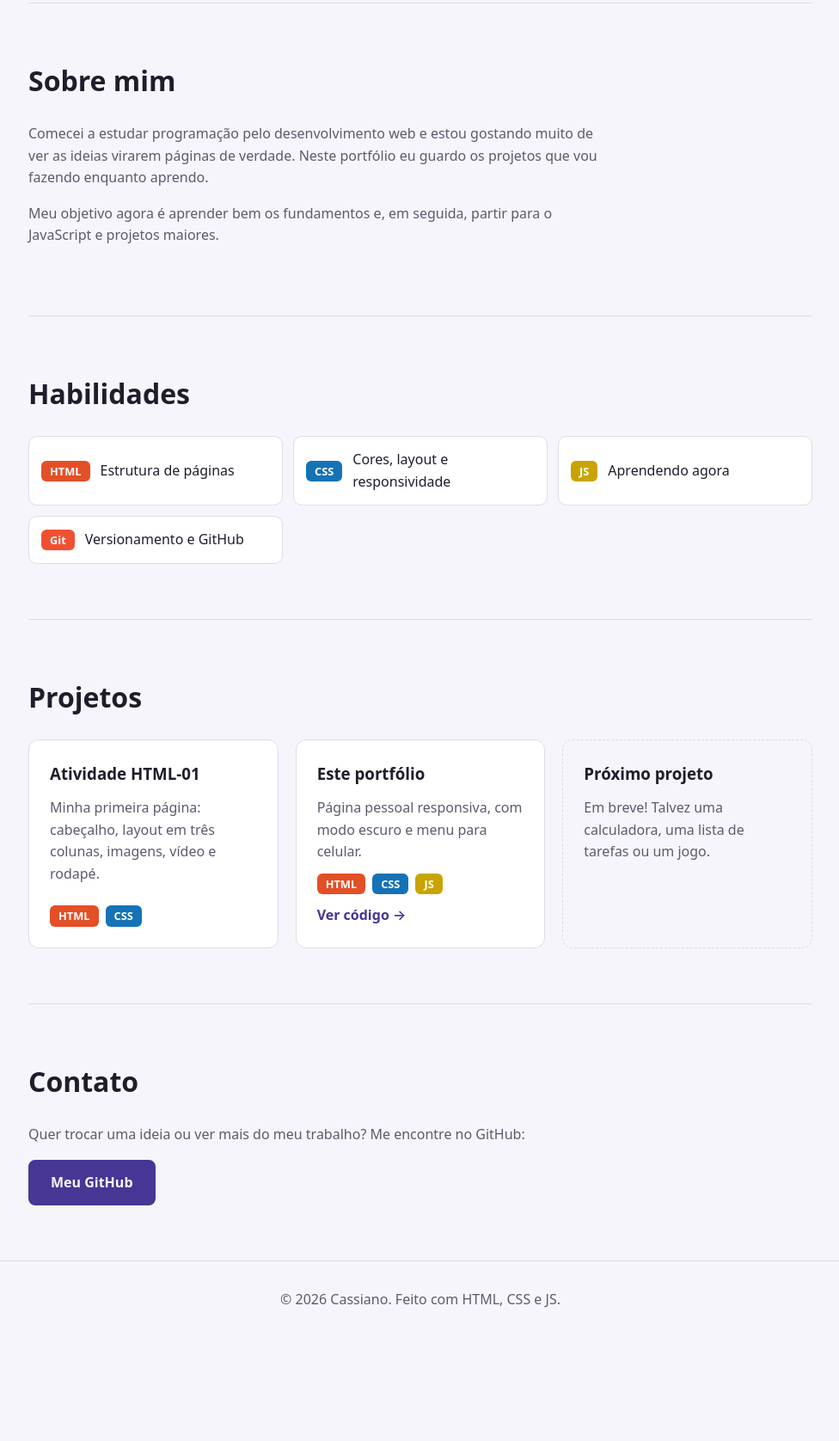
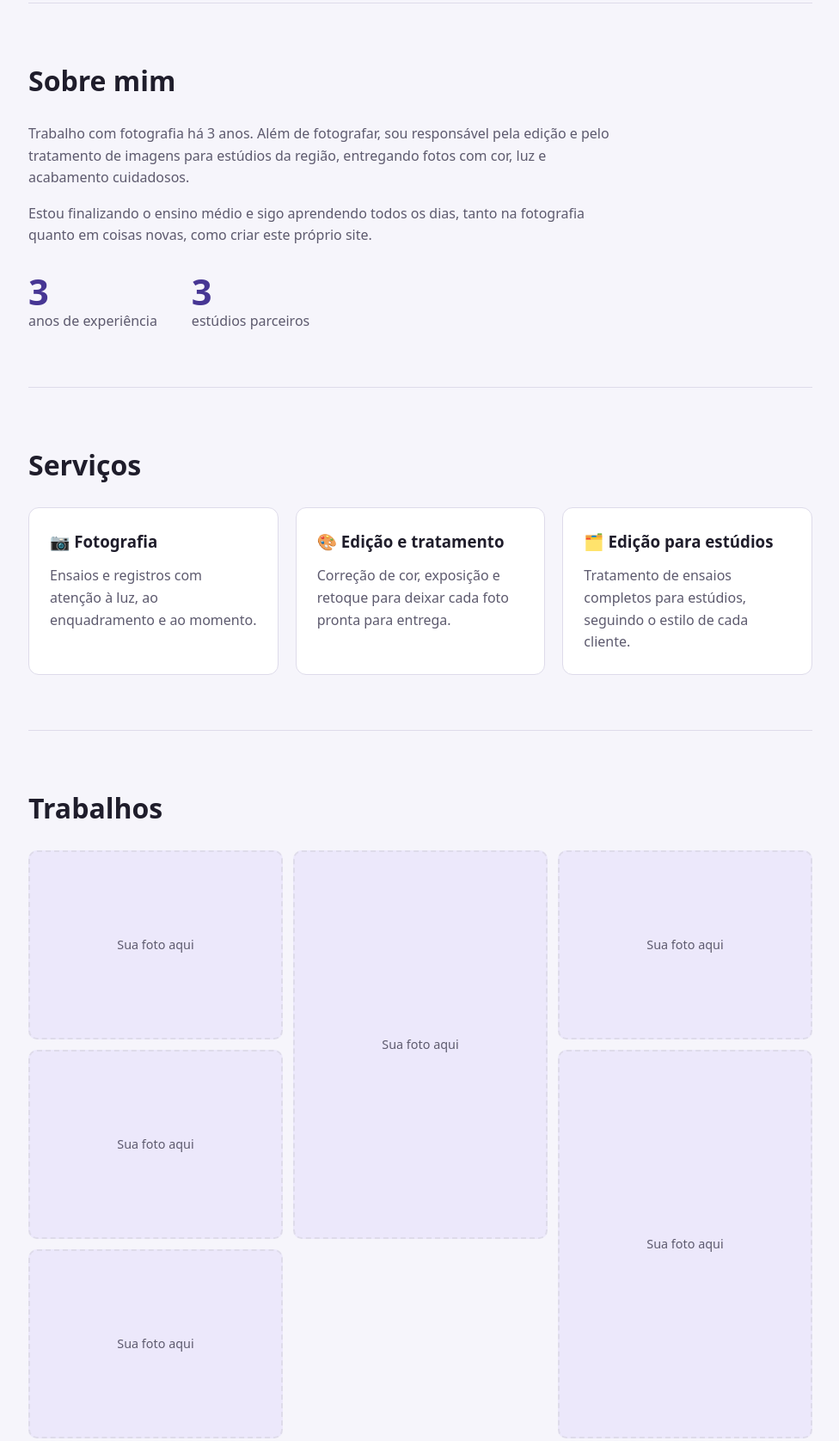
Before and after one commit to cassianoba112-web/cassiano, a plain HTML site: page index.html in a window 1280 px wide. Shown: the part 706-2382 px from the top of the page at 86% size, without its empty margins (151-1127 px from the left). Before the commit the page ends 2263 px from the top, so only its background shows below. Drawn offline with Linux system fonts and the light colour scheme.

Commit message:
Transforma o site em portfólio de fotografia e edição
Troca as seções de programação por Sobre, Serviços, Trabalhos (galeria
e estúdios parceiros) e Contato.

Co-Authored-By: Claude Opus 5.5 <noreply@anthropic.com>
Claude-Session: https://claude.ai/code/session_01DM3PUie2W7bKGmMM9kgBx3

```diff
--- a/index.html
+++ b/index.html
@@ -5,8 +5,8 @@
     <meta charset="UTF-8">
     <!-- Faz a página se adaptar à tela do celular -->
     <meta name="viewport" content="width=device-width, initial-scale=1.0">
-    <title>Cassiano | Portfólio</title>
-    <meta name="description" content="Portfólio pessoal do Cassiano: projetos de HTML, CSS e JavaScript.">
+    <title>Cassiano | Fotografia e Edição</title>
+    <meta name="description" content="Cassiano: fotógrafo e editor de fotos com 3 anos de experiência.">
     <!-- Liga o arquivo de estilos (CSS) -->
     <link rel="stylesheet" href="style.css">
 </head>
@@ -21,8 +21,8 @@
 
         <nav class="menu">
             <a href="#sobre">Sobre</a>
-            <a href="#habilidades">Habilidades</a>
-            <a href="#projetos">Projetos</a>
+            <a href="#servicos">Serviços</a>
+            <a href="#trabalhos">Trabalhos</a>
             <a href="#contato">Contato</a>
         </nav>
     </header>
@@ -30,12 +30,11 @@
     <main>
         <!-- ===== INÍCIO: a primeira coisa que a pessoa vê ===== -->
         <section id="inicio" class="inicio">
-            <p class="saudacao">Olá, eu sou</p>
+            <p class="saudacao">Fotografia e edição</p>
             <h1>Cassiano</h1>
-            <!-- TROQUE: escreva uma frase curta sobre você -->
-            <p class="frase">Estudante de desenvolvimento web, aprendendo a criar páginas com HTML, CSS e JavaScript.</p>
+            <p class="frase">Fotógrafo e editor de fotos há 3 anos. Cuido de cada imagem para que ela conte a história do jeito certo.</p>
             <div class="botoes">
-                <a href="#projetos" class="botao">Ver projetos</a>
+                <a href="#trabalhos" class="botao">Ver trabalhos</a>
                 <a href="#contato" class="botao botao-contorno">Fale comigo</a>
             </div>
         </section>
@@ -43,76 +42,94 @@
         <!-- ===== SOBRE MIM ===== -->
         <section id="sobre" class="secao">
             <h2>Sobre mim</h2>
-            <!-- TROQUE: conte um pouco da sua história -->
             <p>
-                Comecei a estudar programação pelo desenvolvimento web e estou
-                gostando muito de ver as ideias virarem páginas de verdade.
-                Neste portfólio eu guardo os projetos que vou fazendo
-                enquanto aprendo.
+                Trabalho com fotografia há 3 anos. Além de fotografar, sou
+                responsável pela edição e pelo tratamento de imagens para
+                estúdios da região, entregando fotos com cor, luz e
+                acabamento cuidadosos.
             </p>
             <p>
-                Meu objetivo agora é aprender bem os fundamentos e, em seguida,
-                partir para o JavaScript e projetos maiores.
+                Estou finalizando o ensino médio e sigo aprendendo todos os
+                dias, tanto na fotografia quanto em coisas novas, como criar
+                este próprio site.
             </p>
+            <!-- Números de destaque. Para mudar, edite o texto dentro de <strong> e <span> -->
+            <div class="numeros">
+                <div><strong>3</strong><span>anos de experiência</span></div>
+                <div><strong>3</strong><span>estúdios parceiros</span></div>
+            </div>
         </section>
 
-        <!-- ===== HABILIDADES ===== -->
-        <section id="habilidades" class="secao">
-            <h2>Habilidades</h2>
-            <!-- Para adicionar uma habilidade, copie uma linha <li> -->
-            <ul class="habilidades">
-                <li><span class="tag tag-html">HTML</span> Estrutura de páginas</li>
-                <li><span class="tag tag-css">CSS</span> Cores, layout e responsividade</li>
-                <li><span class="tag tag-js">JS</span> Aprendendo agora</li>
-                <li><span class="tag tag-git">Git</span> Versionamento e GitHub</li>
-            </ul>
-        </section>
-
-        <!-- ===== PROJETOS ===== -->
-        <section id="projetos" class="secao">
-            <h2>Projetos</h2>
-            <!-- Cada <article> é um cartão. Para adicionar um projeto, copie um <article> inteiro -->
-            <div class="projetos">
+        <!-- ===== SERVIÇOS ===== -->
+        <section id="servicos" class="secao">
+            <h2>Serviços</h2>
+            <!-- Para adicionar um serviço, copie um <article> inteiro -->
+            <div class="servicos">
                 <article class="cartao">
-                    <h3>Atividade HTML-01</h3>
-                    <p>Minha primeira página: cabeçalho, layout em três colunas, imagens, vídeo e rodapé.</p>
-                    <div class="cartao-tags">
-                        <span class="tag tag-html">HTML</span>
-                        <span class="tag tag-css">CSS</span>
-                    </div>
+                    <h3>📷 Fotografia</h3>
+                    <p>Ensaios e registros com atenção à luz, ao enquadramento e ao momento.</p>
                 </article>
-
                 <article class="cartao">
-                    <h3>Este portfólio</h3>
-                    <p>Página pessoal responsiva, com modo escuro e menu para celular.</p>
-                    <div class="cartao-tags">
-                        <span class="tag tag-html">HTML</span>
-                        <span class="tag tag-css">CSS</span>
-                        <span class="tag tag-js">JS</span>
-                    </div>
-                    <a href="https://github.com/cassianoba112-web/cassiano" target="_blank" rel="noopener">Ver código →</a>
+                    <h3>🎨 Edição e tratamento</h3>
+                    <p>Correção de cor, exposição e retoque para deixar cada foto pronta para entrega.</p>
                 </article>
-
-                <article class="cartao cartao-vazio">
-                    <h3>Próximo projeto</h3>
-                    <p>Em breve! Talvez uma calculadora, uma lista de tarefas ou um jogo.</p>
+                <article class="cartao">
+                    <h3>🗂️ Edição para estúdios</h3>
+                    <p>Tratamento de ensaios completos para estúdios, seguindo o estilo de cada cliente.</p>
                 </article>
             </div>
         </section>
 
+        <!-- ===== TRABALHOS: galeria + estúdios ===== -->
+        <section id="trabalhos" class="secao">
+            <h2>Trabalhos</h2>
+
+            <!--
+                GALERIA DE FOTOS
+                Hoje os quadrados são só espaços reservados.
+                Para colocar uma foto sua:
+                  1. Crie uma pasta chamada "fotos" no repositório e envie suas fotos para ela.
+                  2. Troque um <div class="foto vazia">...</div> por:
+                     <img class="foto" src="fotos/nome-da-foto.jpg" alt="Descreva a foto aqui">
+                Dica: use fotos em .jpg com até uns 1500px de largura para o site carregar rápido.
+            -->
+            <div class="galeria">
+                <div class="foto vazia">Sua foto aqui</div>
+                <div class="foto vazia alta">Sua foto aqui</div>
+                <div class="foto vazia">Sua foto aqui</div>
+                <div class="foto vazia">Sua foto aqui</div>
+                <div class="foto vazia alta">Sua foto aqui</div>
+                <div class="foto vazia">Sua foto aqui</div>
+            </div>
+
+            <h3 class="subtitulo">Estúdios com quem trabalho</h3>
+            <p>Faço a edição de fotos para:</p>
+            <ul class="clientes">
+                <li>Centercollor</li>
+                <li>Melancia Fotografia</li>
+                <li>Estúdio Fernanda Charane</li>
+            </ul>
+        </section>
+
         <!-- ===== CONTATO ===== -->
-        <!-- Dica: evite colocar telefone ou endereço pessoal em sites públicos -->
+        <!--
+            Dica de segurança: evite colocar telefone ou endereço pessoal em sites públicos.
+            Se quiser, coloque o link do seu Instagram profissional copiando a linha do GitHub
+            e trocando o endereço, por exemplo: https://instagram.com/seu_usuario
+        -->
         <section id="contato" class="secao">
             <h2>Contato</h2>
-            <p>Quer trocar uma ideia ou ver mais do meu trabalho? Me encontre no GitHub:</p>
-            <a href="https://github.com/cassianoba112-web" class="botao" target="_blank" rel="noopener">Meu GitHub</a>
+            <p>Quer fazer um ensaio ou precisa de edição para o seu estúdio? Me chame:</p>
+            <div class="botoes">
+                <a href="https://github.com/cassianoba112-web" class="botao" target="_blank" rel="noopener">Meu GitHub</a>
+            </div>
         </section>
     </main>
 
     <!-- ===== RODAPÉ ===== -->
     <footer class="rodape">
         <!-- O ano é preenchido automaticamente pelo JavaScript -->
-        <p>© <span id="ano"></span> Cassiano. Feito com HTML, CSS e JS.</p>
+        <p>© <span id="ano"></span> Cassiano · Fotografia e edição</p>
     </footer>
 
     <!-- Liga o arquivo de JavaScript (fica no fim para a página carregar primeiro) -->
--- a/style.css
+++ b/style.css
@@ -180,47 +180,93 @@ main {
 }
 
 /* =========================================================
-   HABILIDADES E TAGS
+   NÚMEROS DE DESTAQUE (na seção Sobre)
    ========================================================= */
-.habilidades {
+.numeros {
+    display: flex;
+    flex-wrap: wrap;
+    gap: 40px;
+    margin-top: 32px;
+}
+
+.numeros strong {
+    display: block;
+    font-size: 2.6rem;
+    line-height: 1;
+    color: var(--destaque);
+}
+
+.numeros span {
+    color: var(--texto-suave);
+}
+
+/* =========================================================
+   SERVIÇOS
+   grid + auto-fit: os cartões se reorganizam sozinhos
+   (3 colunas no PC, 1 no celular)
+   ========================================================= */
+.servicos {
+    display: grid;
+    grid-template-columns: repeat(auto-fit, minmax(240px, 1fr));
+    gap: 20px;
+}
+
+/* =========================================================
+   GALERIA DE FOTOS
+   ========================================================= */
+.galeria {
+    display: grid;
+    grid-template-columns: repeat(auto-fill, minmax(220px, 1fr));
+    grid-auto-rows: 220px;
+    grid-auto-flow: dense; /* encaixa as fotos nos espaços vazios */
+    gap: 12px;
+    margin-bottom: 48px;
+}
+
+.foto {
+    width: 100%;
+    height: 100%;
+    object-fit: cover; /* a foto preenche o quadro sem distorcer */
+    border-radius: 10px;
+}
+
+/* Fotos verticais: ocupam duas linhas de altura */
+.foto.alta {
+    grid-row: span 2;
+}
+
+/* Quadro vazio (espaço reservado até você colocar a foto) */
+.foto.vazia {
+    display: flex;
+    align-items: center;
+    justify-content: center;
+    background-color: var(--destaque-claro);
+    border: 2px dashed var(--borda);
+    color: var(--texto-suave);
+    font-size: 0.9rem;
+}
+
+/* =========================================================
+   ESTÚDIOS PARCEIROS
+   ========================================================= */
+.subtitulo {
+    font-size: 1.3rem;
+    margin-bottom: 8px;
+}
+
+.clientes {
     list-style: none;
-    display: grid;
-    grid-template-columns: repeat(auto-fit, minmax(220px, 1fr));
+    display: flex;
+    flex-wrap: wrap;
     gap: 12px;
 }
 
-.habilidades li {
-    display: flex;
-    align-items: center;
-    gap: 12px;
-    padding: 14px;
+.clientes li {
+    padding: 10px 18px;
     background-color: var(--fundo-cartao);
     border: 1px solid var(--borda);
-    border-radius: 10px;
-}
-
-.tag {
-    padding: 2px 10px;
-    border-radius: 6px;
-    font-size: 0.8rem;
-    font-weight: 700;
-    color: #fff;
-}
-
-.tag-html { background-color: #e34f26; }
-.tag-css  { background-color: #1572b6; }
-.tag-js   { background-color: #c9a400; }
-.tag-git  { background-color: #f05032; }
-
-/* =========================================================
-   PROJETOS
-   grid + auto-fit: os cartões se reorganizam sozinhos
-   (3 colunas no PC, 1 no celular)
-   ========================================================= */
-.projetos {
-    display: grid;
-    grid-template-columns: repeat(auto-fit, minmax(260px, 1fr));
-    gap: 20px;
+    border-radius: 999px; /* deixa as pontas bem redondas */
+    font-weight: 600;
 }
 
 .cartao {
@@ -241,22 +287,6 @@ main {
 
 .cartao p {
     margin: 0;
-    flex-grow: 1; /* empurra tags e link para o fim do cartão */
-}
-
-.cartao-tags {
-    display: flex;
-    gap: 8px;
-}
-
-.cartao a {
-    font-weight: 600;
-    text-decoration: none;
-}
-
-.cartao-vazio {
-    border-style: dashed;
-    background-color: transparent;
 }
 
 /* =========================================================
```
Also changed, not shown: 1 other file.
